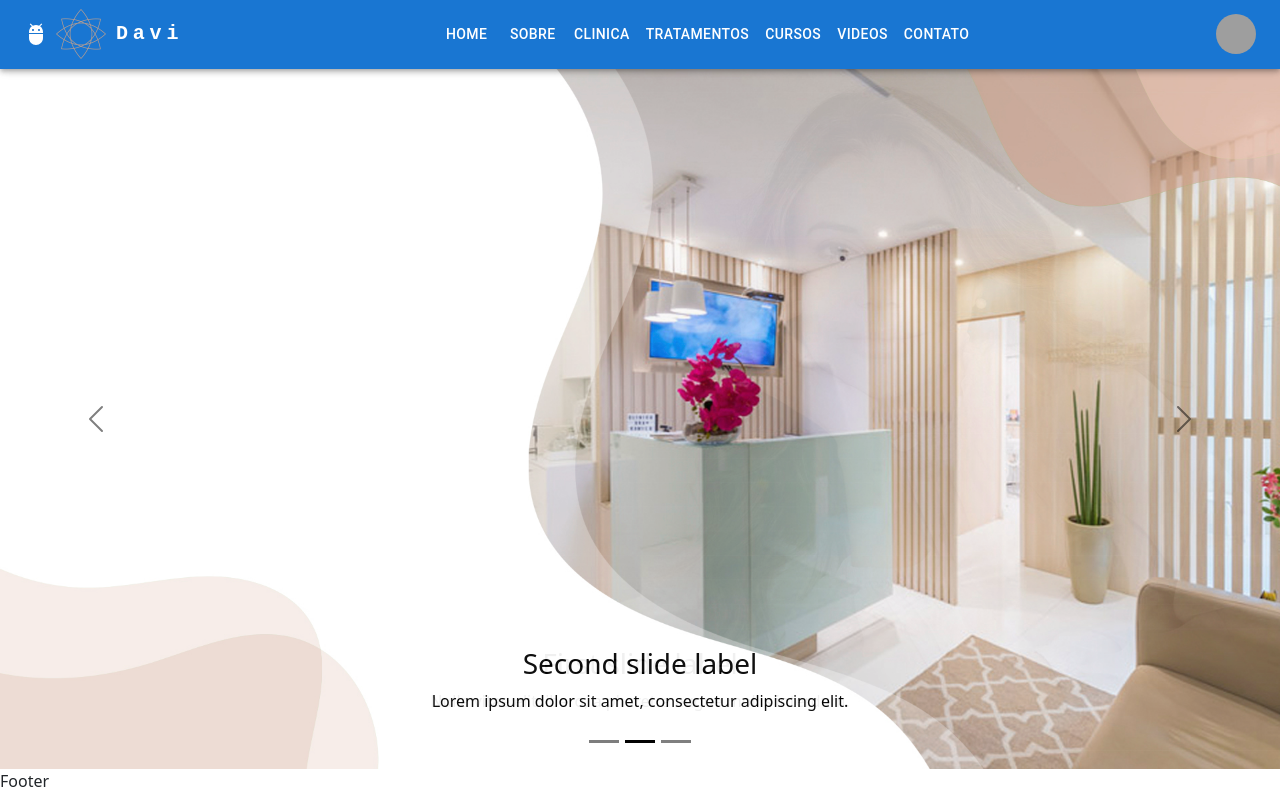
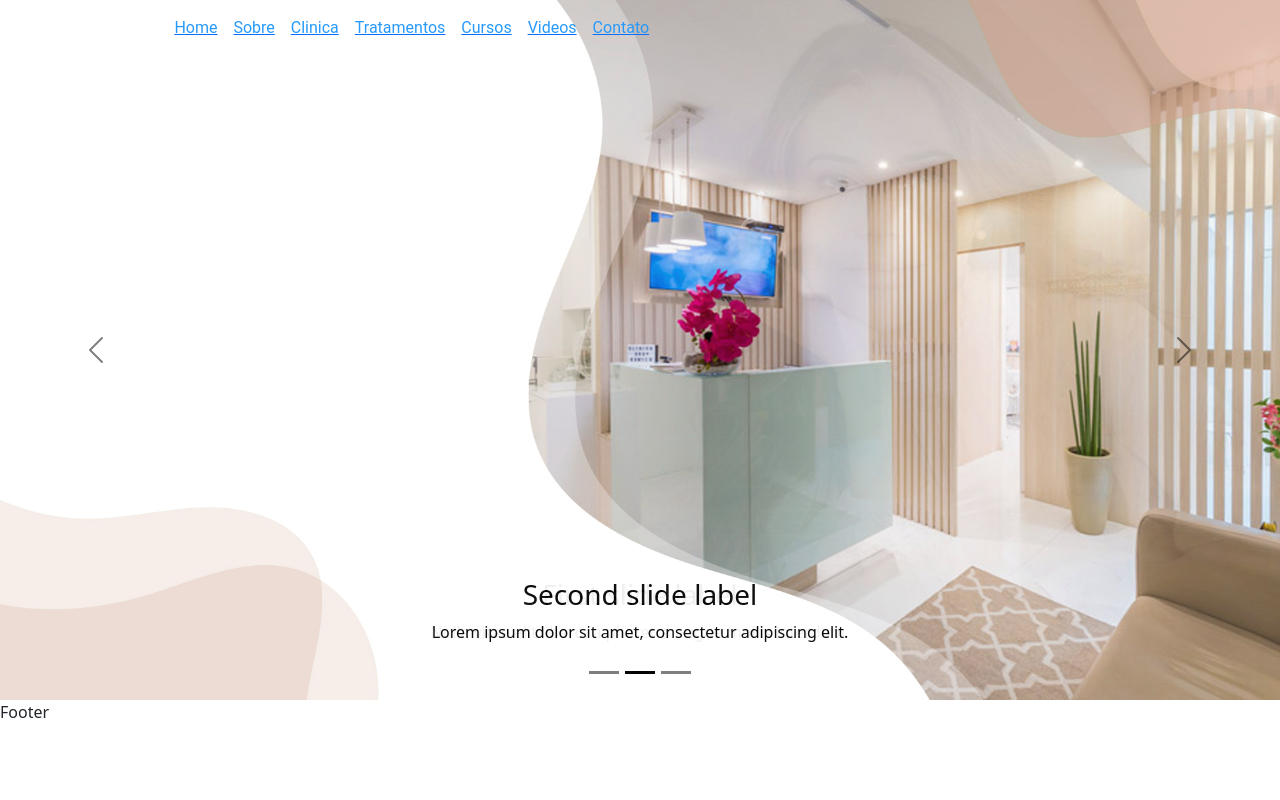
Before and after one commit to Davi-Archive/odontoclinic-client, a React (Vite) app: page / in a window 1280 px wide. Built offline with nearby package versions, Linux system fonts and the light colour scheme; grey boxes are pictures that could not be loaded.

Commit message:
feat: header

```diff
--- a/src/components/Navbar.tsx
+++ b/src/components/Navbar.tsx
@@ -6,12 +6,14 @@ import IconButton from "@mui/material/IconButton";
 import Typography from "@mui/material/Typography";
 import Menu from "@mui/material/Menu";
 import MenuIcon from "@mui/icons-material/Menu";
-import Container from "@mui/material/Container";
 import Avatar from "@mui/material/Avatar";
 import Button from "@mui/material/Button";
 import Tooltip from "@mui/material/Tooltip";
 import MenuItem from "@mui/material/MenuItem";
 import AdbIcon from "@mui/icons-material/Adb";
+import Container from "react-bootstrap/Container";
+import Nav from "react-bootstrap/Nav";
+import Navbar from "react-bootstrap/Navbar";
 import { Link, Navigate, useNavigate } from "react-router-dom";
 import { useAppSelector, useAppDispatch } from "../app/hooks";
 import { logo } from "../assets";
@@ -29,7 +31,7 @@ const pages = [
 const settingsLogout = ["Account", "Logout"];
 const settingsLogin = ["Register", "Login"];
 
-const Navbar = () => {
+const NavbarComponent = () => {
   const navigate = useNavigate();
   const userLocal = localStorage.getItem("user");
 
@@ -55,7 +57,8 @@ const Navbar = () => {
     setAnchorElUser(null);
   };
   return (
-    <AppBar position="fixed">
+    <>
+      {/*   <AppBar position="fixed">
       <Container maxWidth="xl">
         <Toolbar disableGutters>
           <AdbIcon sx={{ display: { xs: "none", md: "flex" }, mr: 1 }} />
@@ -200,8 +203,30 @@ const Navbar = () => {
           </Box>
         </Toolbar>
       </Container>
-    </AppBar>
+    </AppBar> */}
+      <Navbar
+        bg="transparent"
+        variant="dark"
+        fixed="top"
+        style={{ width: "100%" }}
+      >
+        <Container>
+          <Navbar.Brand href="#home">Navbar</Navbar.Brand>
+          <Nav className="me-auto">
+            {pages.map((page) => (
+              <>
+                <Link to={`./${page}`}>
+                  <Nav.Link key={page} href={`./${page}`}>
+                    {page}
+                  </Nav.Link>
+                </Link>
+              </>
+            ))}
+          </Nav>
+        </Container>
+      </Navbar>
+    </>
   );
 };
 
-export default Navbar;
+export default NavbarComponent;
--- a/src/index.scss
+++ b/src/index.scss
@@ -15,8 +15,18 @@
   height: 700px;
 }
 
+.me-auto {
+  color: "red";
+}
+
+.nav-link {
+  font-family: "Roboto", sans-serif;
+  color: #2699fb !important;
+}
+
 body {
-  padding-top: 69px;
+  display: block;
+  width: 100%;
 }
 @media (max-width: 979px) {
   body {
```
